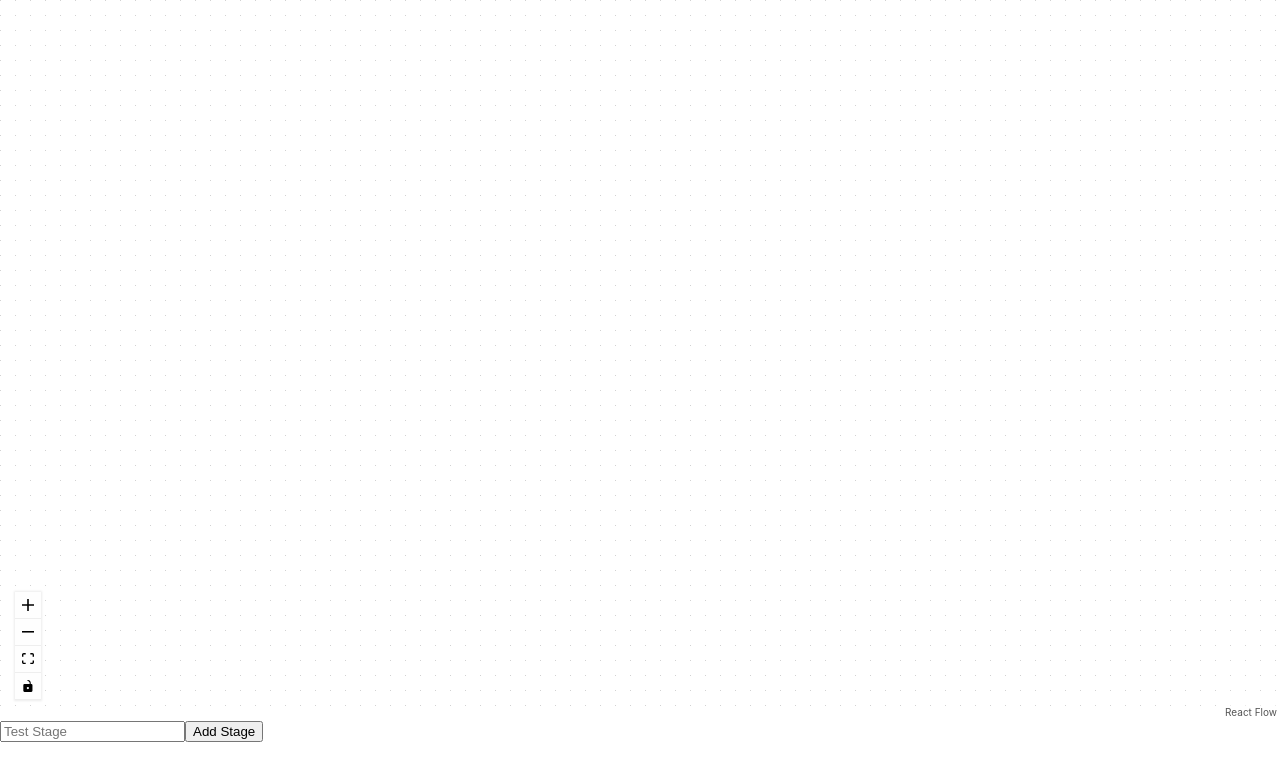
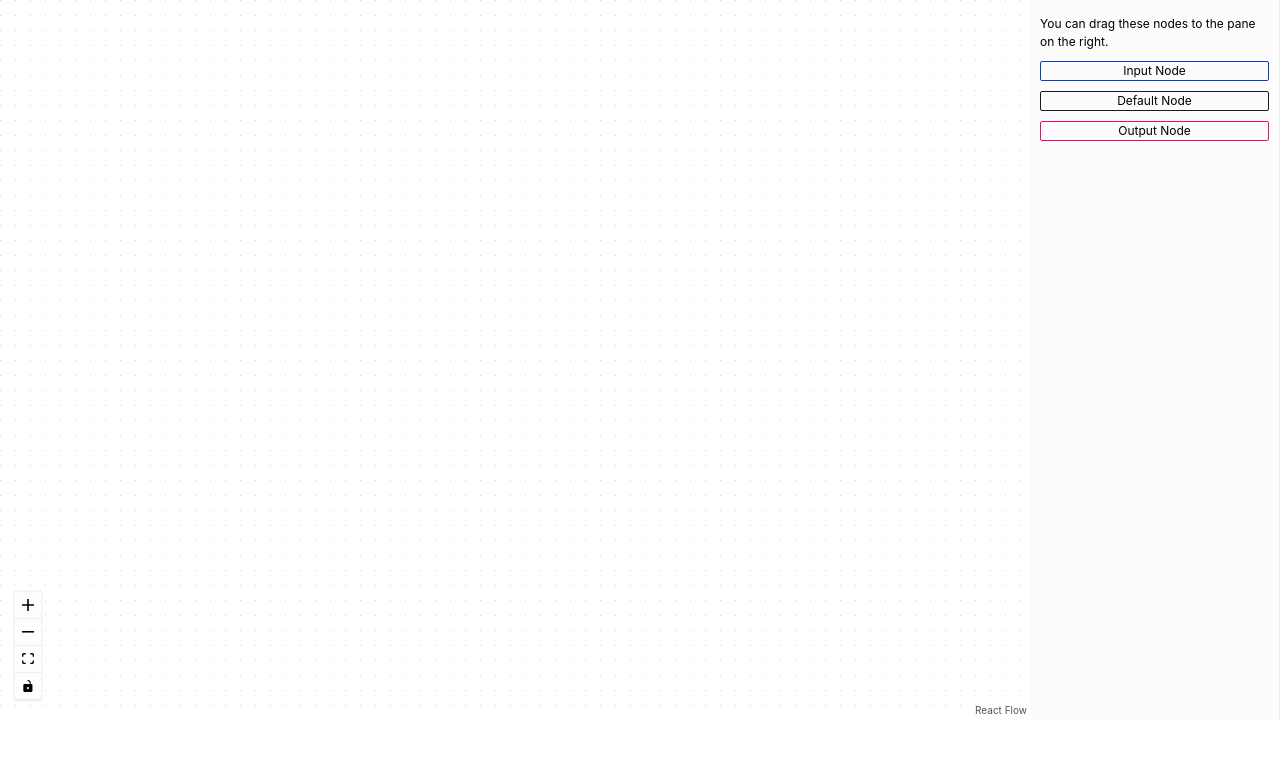
Before and after one commit to hamza15/visualize-ci, a React (Create React App) app: page / in a window 1280 px wide. Shown: the top 780 px of the page. Built offline with nearby package versions, Linux system fonts and the light colour scheme.

Commit message:
drag'n'drop

```diff
--- a/public/index.html
+++ b/public/index.html
@@ -24,6 +24,7 @@
       work correctly both with client-side routing and a non-root public URL.
       Learn how to configure a non-root public URL by running `npm run build`.
     -->
+    <link href="https://unpkg.com/tailwindcss@^2/dist/tailwind.min.css" rel="stylesheet">
     <title>React App</title>
   </head>
   <body>
--- a/src/components/DrawPipeline.js
+++ b/src/components/DrawPipeline.js
@@ -1,5 +1,8 @@
-import React, { useState, Fragment } from 'react';
-import ReactFlow, {addEdge, Background, Controls} from 'react-flow-renderer';
+import React, { useState, useRef } from 'react';
+import ReactFlow, {addEdge, ReactFlowProvider, removeElements, Background, Controls} from 'react-flow-renderer';
+import Sidebar from './Sidebar';
+import './css/dnd.css';
+
 
 const initialElements = [
     {
@@ -15,28 +18,65 @@ const initialElements = [
     }
 ]
 
-const onLoad = (reactFlowInstance) => {
-    reactFlowInstance.fitView();
-}
+
+let id = 0;
+const getId = () => `dndnode_${id++}`;
+
 
 const DrawPipeline = () => {
 
+    const reactFlowWrapper = useRef(null);
+    const [reactFlowInstance, setReactFlowInstance] = useState(null);
+
+    const onElementsRemove = (elementsToRemove) =>
+    setElements((els) => removeElements(elementsToRemove, els));
+
+    const onLoad = (_reactFlowInstance) =>
+    setReactFlowInstance(_reactFlowInstance);
+
+  const onDragOver = (event) => {
+    event.preventDefault();
+    event.dataTransfer.dropEffect = 'move';
+  };
+
+  const onDrop = (event) => {
+    event.preventDefault();
+
+    const reactFlowBounds = reactFlowWrapper.current.getBoundingClientRect();
+    const type = event.dataTransfer.getData('application/reactflow');
+    const position = reactFlowInstance.project({
+      x: event.clientX - reactFlowBounds.left,
+      y: event.clientY - reactFlowBounds.top,
+    });
+    const newNode = {
+      id: getId(),
+      type,
+      position,
+      data: { label: `${type} node` },
+    };
+
+    setElements((es) => es.concat(newNode));
+  };
+
     const [elements, setElements] = useState(initialElements)
-    const [name, setName] = useState("")
+    // const [name, setName] = useState("")
 
 
-    const addNode = () => {
-        setElements(e => e.concat({
-            id: (e.length+1).toString(),
-            data: {label: `${name}`},
-            position: {x: 100, y: 45}
-        }))
-    }
+    // const addNode = () => {
+    //     setElements(e => e.concat({
+    //         id: (e.length+1).toString(),
+    //         data: {label: `${name}`},
+    //         position: {x: 100, y: 45}
+    //     }))
+    // }
 
     const onConnect = (params) => setElements(e => addEdge(params,e));
 
     return(
-        <Fragment>
+        // <Fragment>
+        <div className="dndflow">
+            <ReactFlowProvider>
+                <div className="reactflow-wrapper" ref={reactFlowWrapper}>
                     <ReactFlow
                         elements={elements}
                         onLoad={onLoad}
@@ -45,24 +85,21 @@ const DrawPipeline = () => {
                         // snapToGrid= {true}
                         // snapGrid={[16,16]}
                         style={{width: '100%', height: '90vh'}}
+
+                        onElementsRemove={onElementsRemove}
+                        onDrop={onDrop}
+                        onDragOver={onDragOver}
                     >
                         <Controls />
                         <Background
                             color='#888'
                         />
                     </ReactFlow>
-
-            <div>
-                <input type="text" placeholder="Test Stage"
-                onChange={e => setName(e.target.value)}
-                name="title"/>
-                <button type="button"
-                onClick={addNode}
-                >
-                Add Stage
-                </button>
                     </div>
-            </Fragment>
+                <Sidebar />
+                </ReactFlowProvider>
+        </div>
+            // </Fragment>
     )
 }
 
--- /dev/null
+++ b/src/components/Sidebar.js
@@ -0,0 +1,25 @@
+import React from 'react';
+
+const Sidebar = () => {
+  const onDragStart = (event, nodeType) => {
+    event.dataTransfer.setData('application/reactflow', nodeType);
+    event.dataTransfer.effectAllowed = 'move';
+  };
+
+  return (
+    <aside>
+      <div className="description">You can drag these nodes to the pane on the right.</div>
+      <div className="dndnode input" onDragStart={(event) => onDragStart(event, 'input')} draggable>
+        Input Node
+      </div>
+      <div className="dndnode" onDragStart={(event) => onDragStart(event, 'default')} draggable>
+        Default Node
+      </div>
+      <div className="dndnode output" onDragStart={(event) => onDragStart(event, 'output')} draggable>
+        Output Node
+      </div>
+    </aside>
+  );
+};
+
+export default Sidebar;
--- /dev/null
+++ b/src/components/css/dnd.css
@@ -0,0 +1,52 @@
+.dndflow {
+    flex-direction: column;
+    display: flex;
+    height: 100%;
+  }
+
+  .dndflow aside {
+    border-right: 1px solid #eee;
+    padding: 15px 10px;
+    font-size: 12px;
+    background: #fcfcfc;
+  }
+
+  .dndflow aside .description {
+    margin-bottom: 10px;
+  }
+
+  .dndflow .dndnode {
+    height: 20px;
+    padding: 4px;
+    border: 1px solid #1a192b;
+    border-radius: 2px;
+    margin-bottom: 10px;
+    display: flex;
+    justify-content: center;
+    align-items: center;
+    cursor: grab;
+  }
+
+  .dndflow .dndnode.input {
+    border-color: #0041d0;
+  }
+
+  .dndflow .dndnode.output {
+    border-color: #ff0072;
+  }
+
+  .dndflow .reactflow-wrapper {
+    flex-grow: 1;
+    height: 100%;
+  }
+
+  @media screen and (min-width: 768px) {
+    .dndflow {
+      flex-direction: row;
+    }
+
+    .dndflow aside {
+      width: 20%;
+      max-width: 250px;
+    }
+  }
```
Lines whose indentation alone changed are shown as unchanged.
